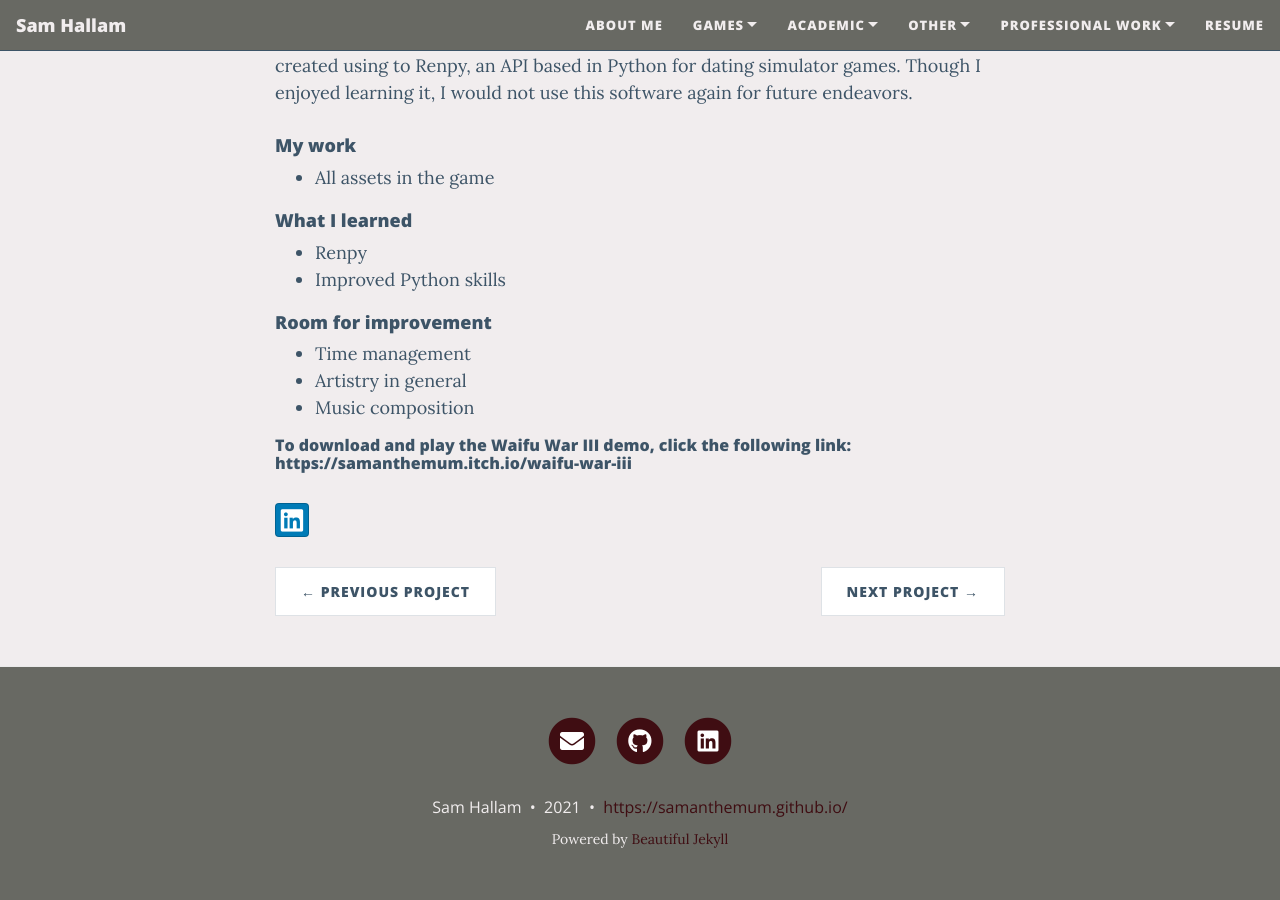
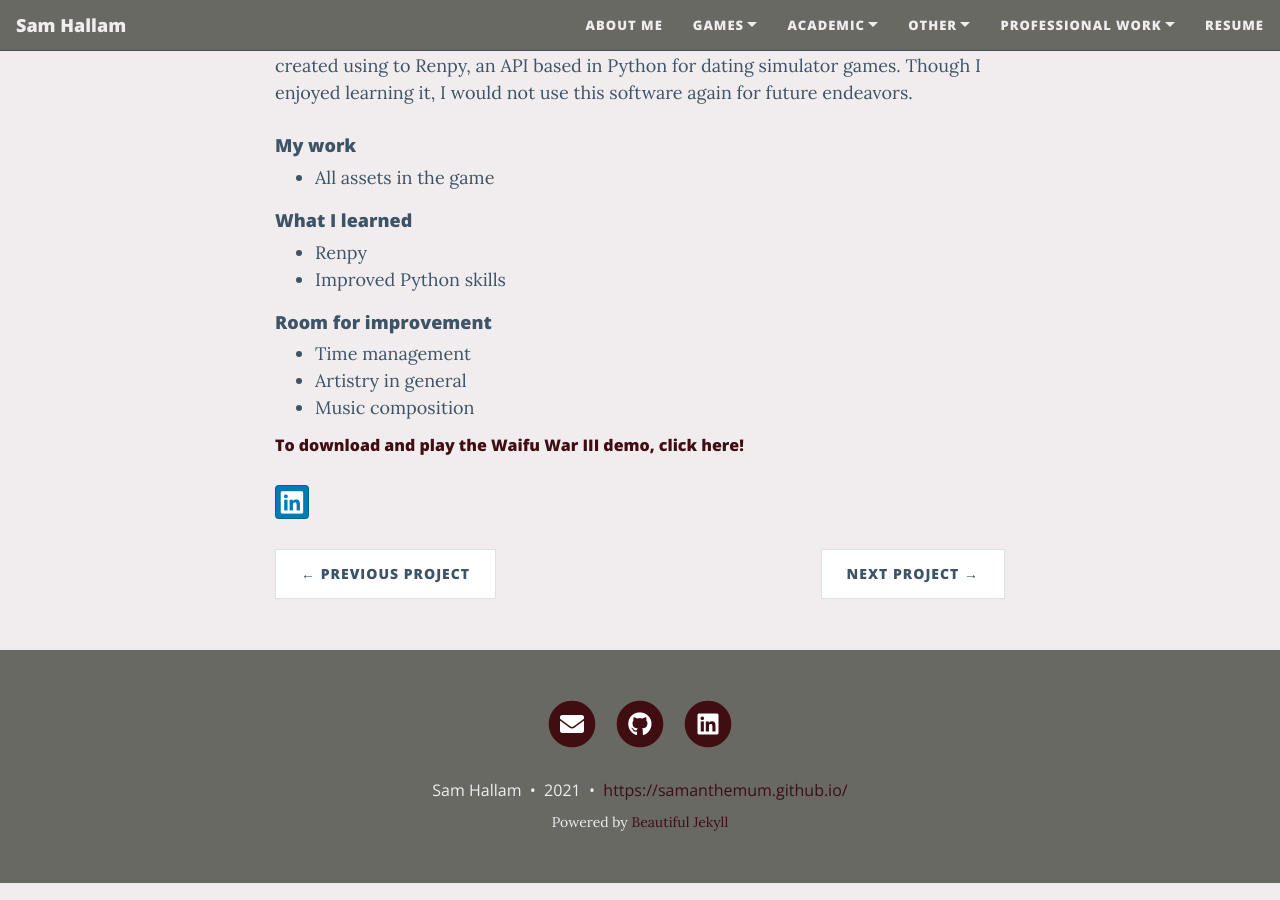
Before and after one commit to samanthemum/samanthemum.github.io, a Jekyll site: the page built from _posts/2020-04-23-www3.md, in a window 1280 px wide and 900 px high, scrolled down 690 px. Built offline with Jekyll 4.4.1, drawn with Linux system fonts in a browser that asks for light colours; nearby versions of some CDN libraries.

Commit message:
Added clickable links!

```diff
--- a/_posts/2020-04-23-www3.md
+++ b/_posts/2020-04-23-www3.md
@@ -26,4 +26,4 @@
 * Artistry in general
 * Music composition
 
-###### To download and play the Waifu War III demo, click the following link: https://samanthemum.itch.io/waifu-war-iii
+<h6><a href="https://samanthemum.itch.io/waifu-war-iii">To download and play the Waifu War III demo, click here!</a></h6>
```
Also changed, not shown: _posts/2020-11-19-autunes.md (+1 -2 lines), _posts/2021-10-04-desktop_familiar.md (+1 -1 lines).
